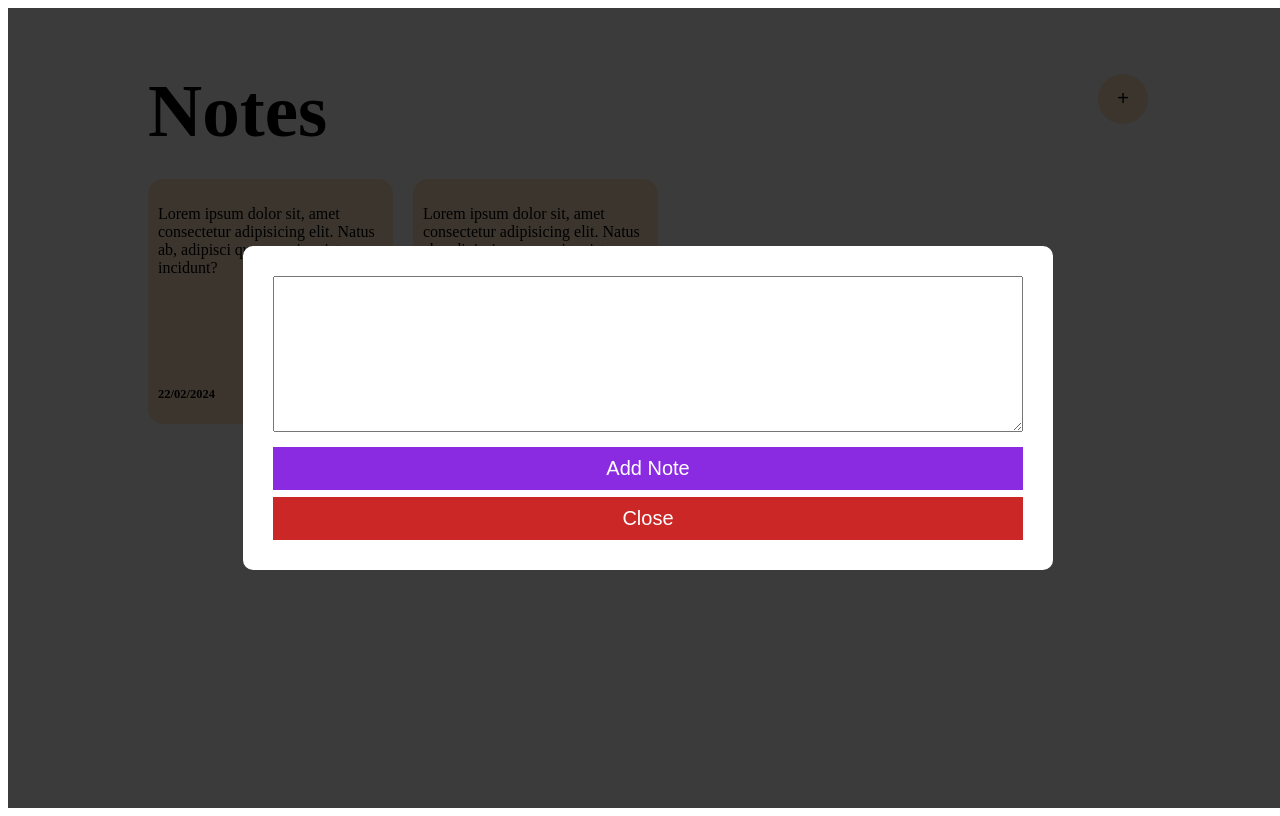
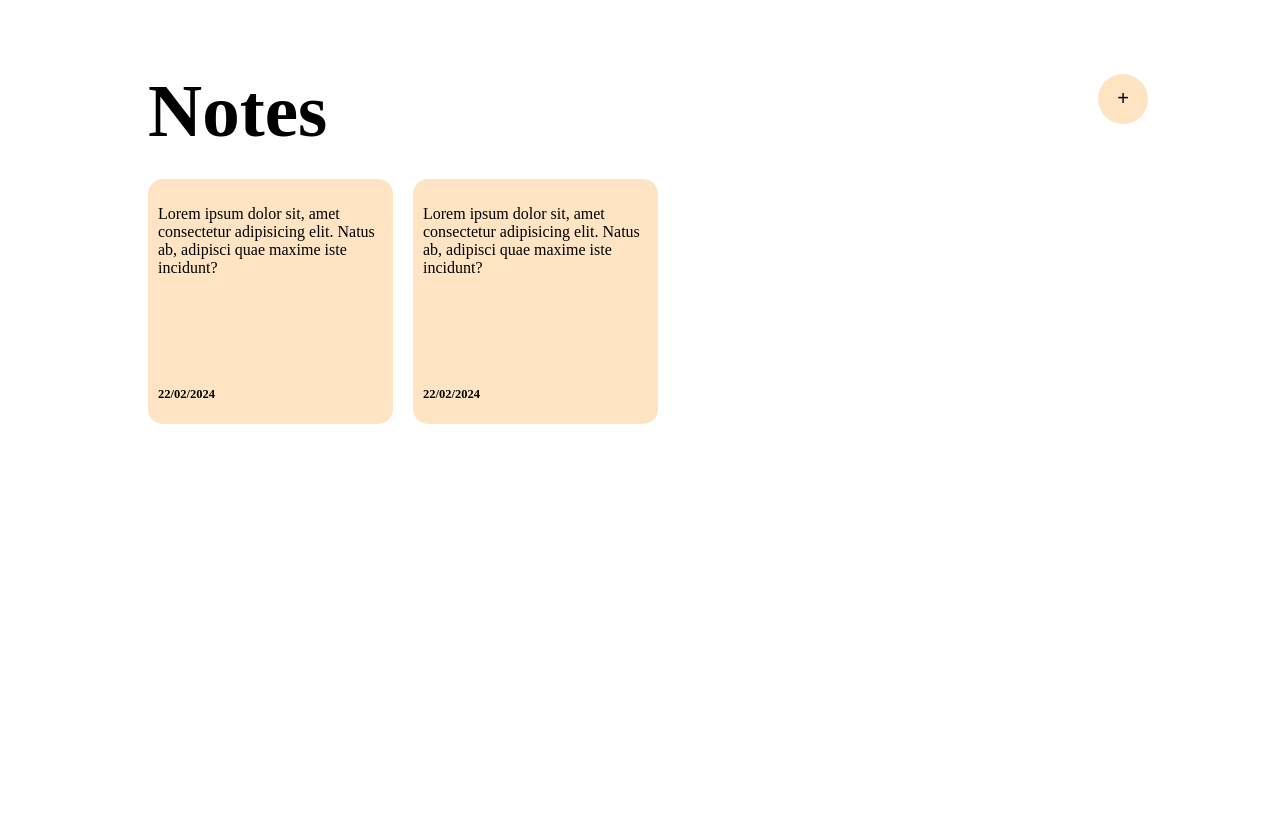
Before and after one commit to Chandanindalkar/vue-notesapp, a Vue app: page / in a window 1280 px wide. Built offline with nearby package versions, Linux system fonts and the light colour scheme.

Commit message:
added conditional rendering using directives v-if to toggle modal

```diff
--- a/src/App.vue
+++ b/src/App.vue
@@ -1,21 +1,25 @@
 <script setup>
+import { ref } from 'vue'
+
+const showModal = ref(false);
+
 
 </script>
 
 <template>
   <main>
-    <div class="overlay">
+    <div v-if="showModal" class="overlay">
       <div class="modal">
         <textarea name="notes" id="notes" cols="30" rows="10"></textarea>
         <button>Add Note</button>
-        <button class="close">Close</button>
+        <button @click="showModal=false" class="close">Close</button>
       </div>
     </div>
 
     <div class="container">
       <header>
         <h1>Notes</h1>
-        <button>+</button>
+        <button @click="showModal=true">+</button>
       </header>
       <div class="cards-container">
         <div class="card">
```
